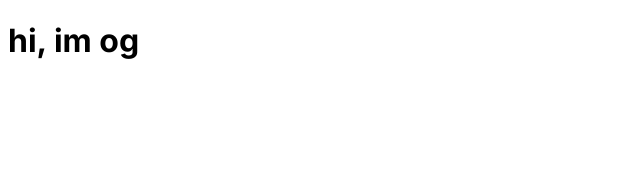
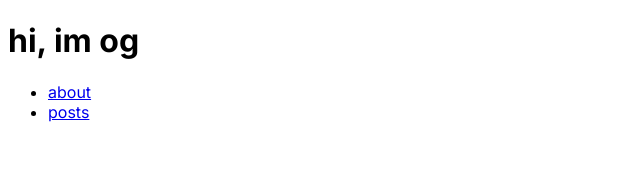
Before and after one commit to hiimog/hiimog.com, a Next.js app in the folder hiimog/: page / in a window 1280 px wide. Shown: the top 172 px of the page, without its empty margins (0-640 px from the left). Built offline with nearby package versions, Linux system fonts and the light colour scheme.

Commit message:
Add links to about and posts These are not implemented yet

```diff
--- a/hiimog/src/app/page.tsx
+++ b/hiimog/src/app/page.tsx
@@ -1,3 +1,19 @@
+import Link from "next/link"
+
 export default function () {
-  return <h1>hi, im og</h1>
+  const links = [
+    {display: "about", href: "/about"},
+    {display: "posts", href: "/posts"},
+  ].map(l => <li><Link href={l.href}>{l.display}</Link></li>)
+
+  return (
+    <>
+    <h1>hi, im og</h1>
+    <nav>
+      <ul>
+        {links}
+      </ul>
+    </nav>
+    </>
+  )
 }
```
